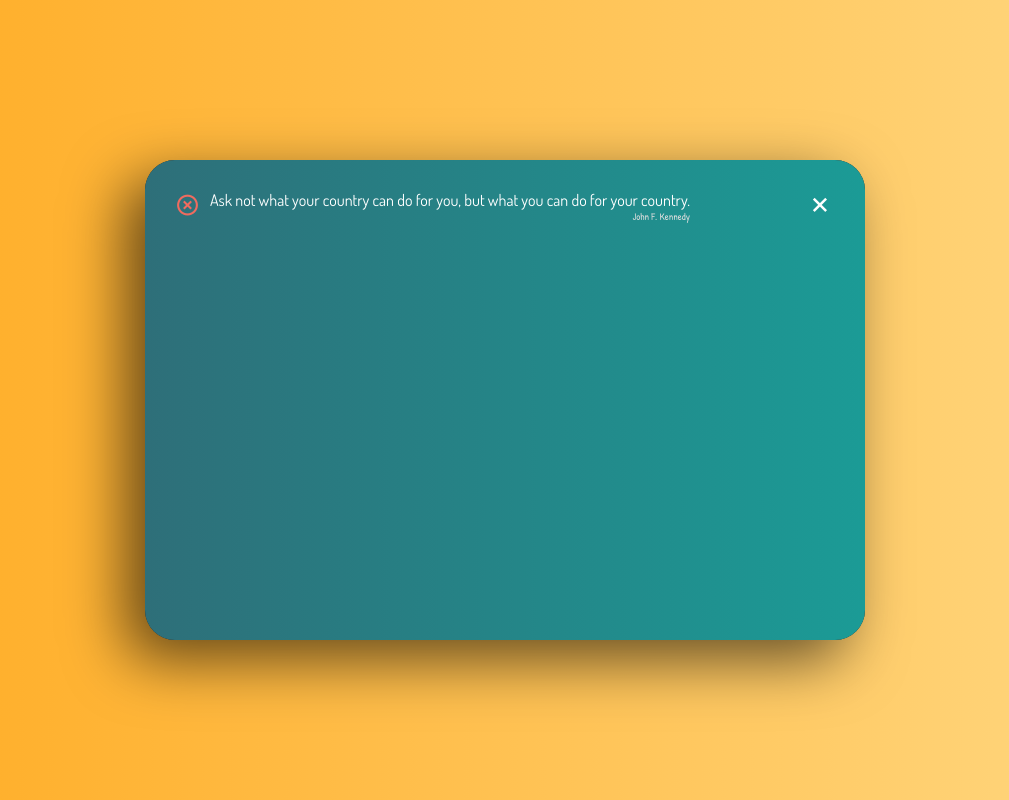
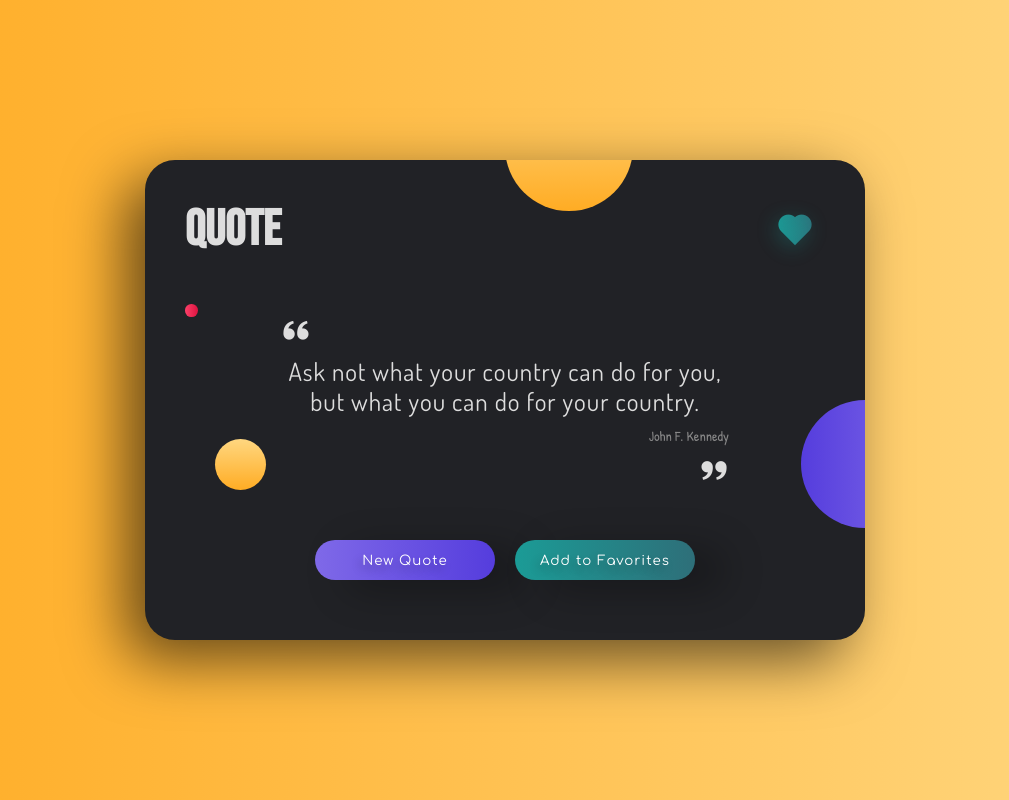
Before and after one commit to Universe-Man/Quotes-App, a React (Vite) app: page / in a window 1280 px wide. Shown: the whole page, without its empty margins (135-1144 px from the left). Built offline with nearby package versions, Linux system fonts and the light colour scheme.

Commit message:
toggle favorites screen / add favorites / remove favorites

```diff
--- a/src/components/QuotesApp.jsx
+++ b/src/components/QuotesApp.jsx
@@ -4,7 +4,9 @@ const QuotesApp = () => {
   const [quote, setQuote] = useState({
     text: "Ask not what your country can do for you, but what you can do for your country.",
     author: "John F. Kennedy"
-  })
+  });
+  const [favorites, setFavorites] = useState([]);
+  const [showFavorites, setShowFavorites] = useState(false);
 
 const fetchNewQuote = async () => {
   const url = import.meta.env.VITE_QUOTABLE_API_URL;
@@ -16,11 +18,19 @@ const fetchNewQuote = async () => {
   });
 };
 
+const toggleFavorites = () => {
+  setShowFavorites(!showFavorites);
+};
+
+const addToFavorites = () => {
+  setFavorites([...favorites, quote]);
+};
+
   return (
     <div className="container">
       <div className="quotes-app">
         <h1 className="app-heading">Quote</h1>
-        <i className="bx bxs-heart fav-icon" />
+        <i className="bx bxs-heart fav-icon" onClick={toggleFavorites} />
         <div className="quote">
           <i className="bx bxs-quote-alt-left left-quote"></i>
           <p className="quote-text">{quote.text}</p>
@@ -35,26 +45,33 @@ const fetchNewQuote = async () => {
         </div>
         <div className="buttons">
           <button className="btn btn-new" onClick={fetchNewQuote}>New Quote</button>
-          <button className="btn btn-fav">Add to Favorites</button>
+          <button className="btn btn-fav" onClick={addToFavorites}>Add to Favorites</button>
         </div>
+        {showFavorites && (
           <div className="favorites">
-          <button className="btn-close">
+            <button className="btn-close" onClick={toggleFavorites}>
               <i className="bx bx-x" />
             </button>
-          <div className="fav-quote">
+            {favorites.map((favQuote, index) => (
+              <div className="fav-quote" key={index}>
                 <div className="fav-quote-delete">
-              <i className="bx bx-x-circle"></i>
+                  <i className="bx bx-x-circle" onClick={() => {
+                    const updatedFavorties = favorites.filter((item, i) => i !== index);
+                    setFavorites(updatedFavorties);
+                  }}></i>
                 </div>
                 <div className="fav-quote-content">
                   <div className="fav-quote-text">
-                Ask not what your country can do for you, but what you can do for your country.
+                    {favQuote.text}
                   </div>
                   <div className="fav-quote-author">
-                John F. Kennedy
+                    {favQuote.author}
                   </div>
                 </div>
               </div>
+            ))}
           </div>
+        )}
       </div>
     </div>
   );
```
Lines whose indentation alone changed are shown as unchanged.
